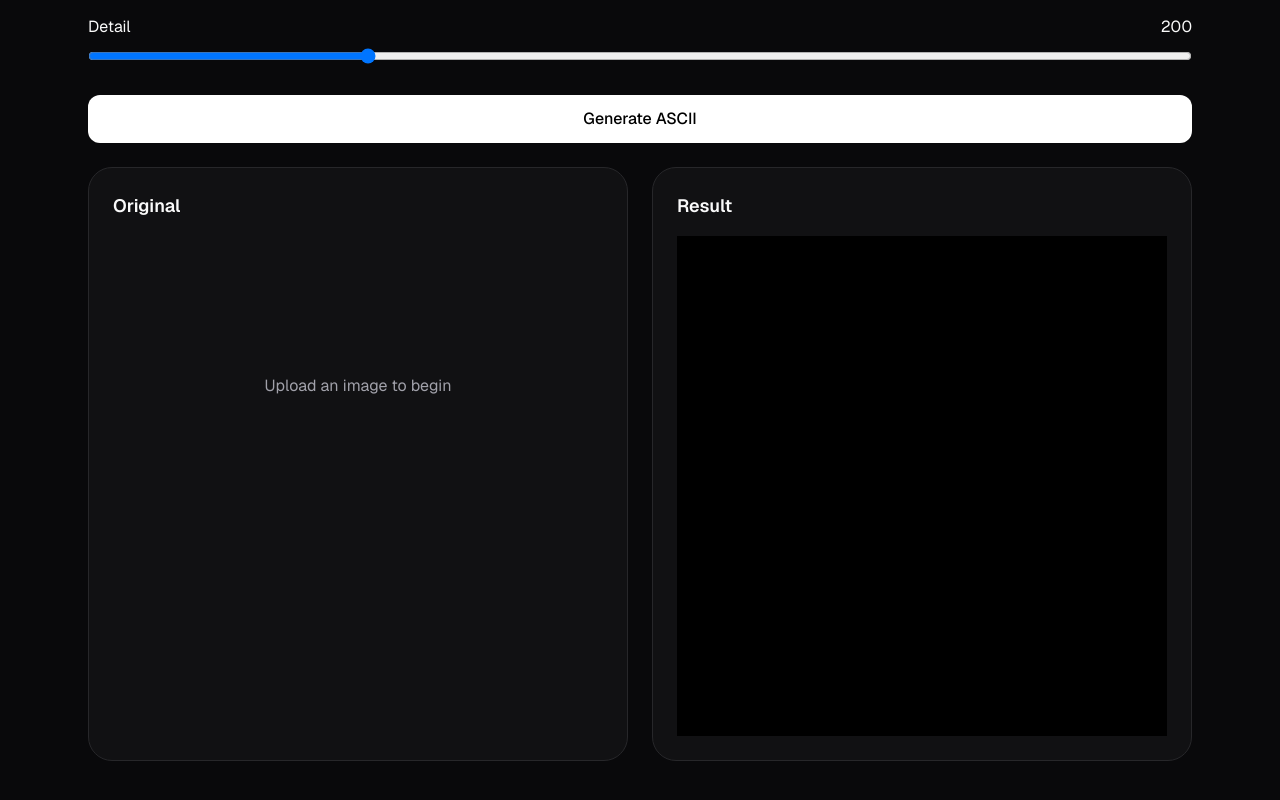
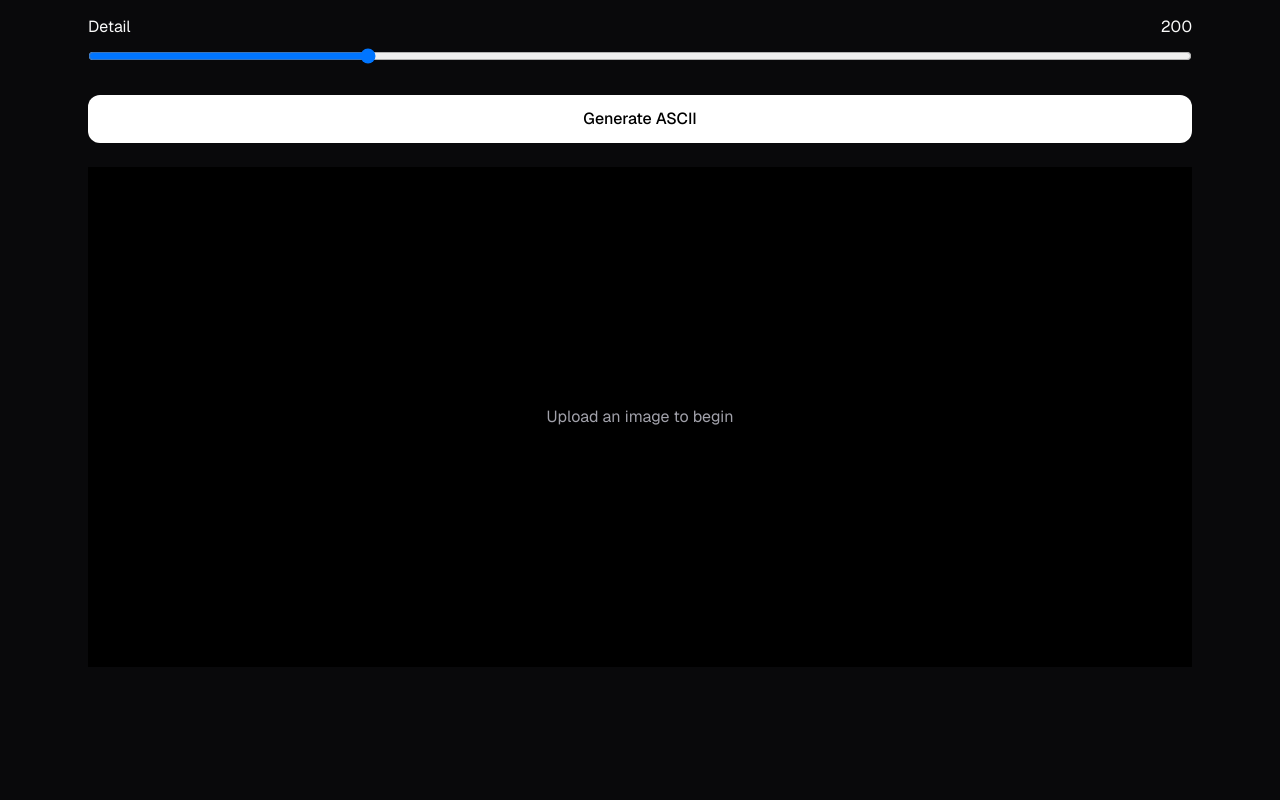
Before and after one commit to sanstack256/Glyph, a Next.js app: page / in a window 1280 px wide. Shown: the part 694-1494 px from the top of the page. After the commit the page ends 1409 px from the top, so only its background shows below. Built offline with nearby package versions, Linux system fonts and the light colour scheme.

Commit message:
Added view original button

```diff
--- a/src/app/page.tsx
+++ b/src/app/page.tsx
@@ -58,7 +58,6 @@ export default function Home() {
 
           <PreviewPanel
             image={image}
-            ascii={ascii}
             asciiImage={asciiImage}
           />
 
--- a/src/components/preview/PreviewPanel.tsx
+++ b/src/components/preview/PreviewPanel.tsx
@@ -1,61 +1,100 @@
-import type { AsciiPixel } from "@/types";
+"use client";
+
+import { useState } from "react";
+
 
 interface PreviewPanelProps {
   image: File | null;
-  ascii: AsciiPixel[][];
   asciiImage: string | null;
 }
 
 export default function PreviewPanel({
   image,
-  ascii,
   asciiImage,
 }: PreviewPanelProps) {
   const imageUrl = image
     ? URL.createObjectURL(image)
     : null;
+  const [showOriginal, setShowOriginal] =
+    useState(false);
+
+  const displayedImage =
+    showOriginal
+      ? imageUrl
+      : asciiImage;
 
   return (
-    <div className="grid gap-6 md:grid-cols-2">
-      <div className="rounded-3xl border border-border bg-surface p-6">
-        <h3 className="mb-4 text-lg font-semibold">
-          Original
-        </h3>
+    <div className="flex h-[500px] items-center justify-center bg-black">
 
-        {!image ? (
-          <div className="flex h-[300px] items-center justify-center text-muted">
-            Upload an image to begin
-          </div>
-        ) : (
+      {asciiImage ? (
+        <div
+          className="flex flex-col items-center"
+          onMouseDown={() =>
+            setShowOriginal(true)
+          }
+          onMouseUp={() =>
+            setShowOriginal(false)
+          }
+          onMouseLeave={() =>
+            setShowOriginal(false)
+          }
+          onTouchStart={() =>
+            setShowOriginal(true)
+          }
+          onTouchEnd={() =>
+            setShowOriginal(false)
+          }
+        >
           <img
-            src={imageUrl!}
-            alt="Original"
-            className="mx-auto max-h-[500px] rounded-xl"
+            src={displayedImage || ""}
+            alt="Preview"
+            className="max-h-full max-w-full"
           />
-        )}
-      </div>
 
-      <div className="rounded-3xl border border-border bg-surface p-6">
-        <h3 className="mb-4 text-lg font-semibold">
-          Result
-        </h3>
-
-        {!ascii ? (
-          <div className="flex h-[300px] items-center justify-center text-muted">
-            Generate artwork to see the result
-          </div>
-        ) : (
-          <div className="flex h-[500px] items-center justify-center bg-black">
-            {asciiImage && (
-              <img
-                src={asciiImage}
-                alt="ASCII Result"
-                className="max-h-full max-w-full"
-              />
-            )}
-          </div>
-        )}
-      </div>
+          <button
+            onMouseDown={() =>
+              setShowOriginal(true)
+            }
+            onMouseUp={() =>
+              setShowOriginal(false)
+            }
+            onMouseLeave={() =>
+              setShowOriginal(false)
+            }
+            onTouchStart={() =>
+              setShowOriginal(true)
+            }
+            onTouchEnd={() =>
+              setShowOriginal(false)
+            }
+            className="
+        mt-4
+        rounded-xl
+        border
+        border-white/20
+        px-4
+        py-2
+        text-sm
+        transition
+        hover:bg-white/10
+      "
+          >
+            {showOriginal
+              ? "Viewing original"
+              : "Hold to view original"}
+          </button>
+        </div>
+      ) : image ? (
+        <img
+          src={imageUrl!}
+          alt="Original"
+          className="max-h-full max-w-full rounded-xl"
+        />
+      ) : (
+        <div className="text-muted">
+          Upload an image to begin
+        </div>
+      )}
     </div>
   );
 }
```
